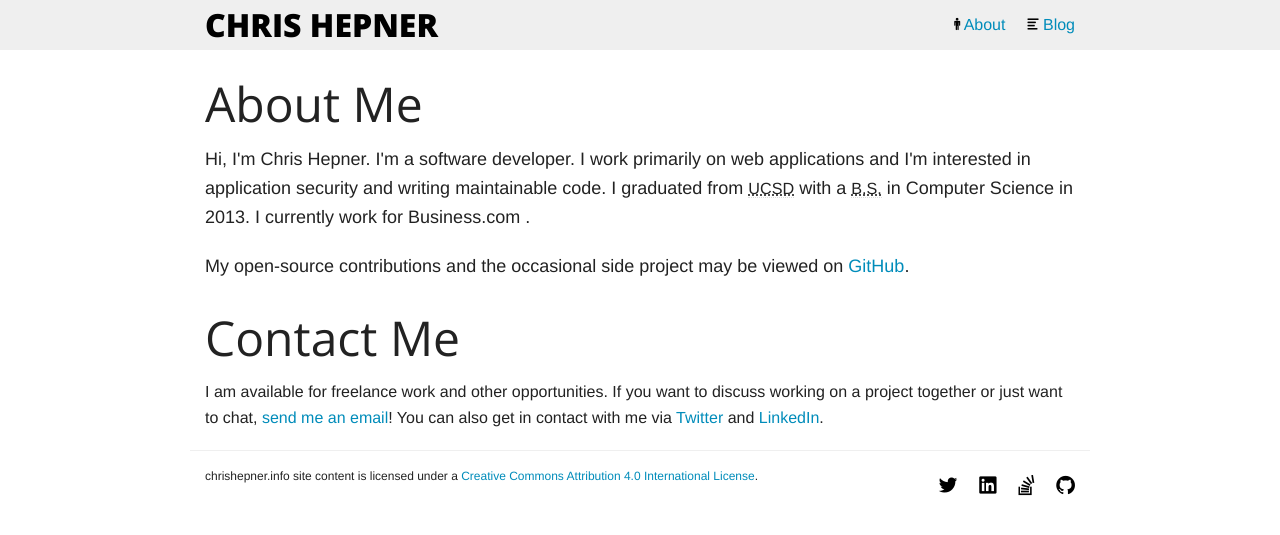
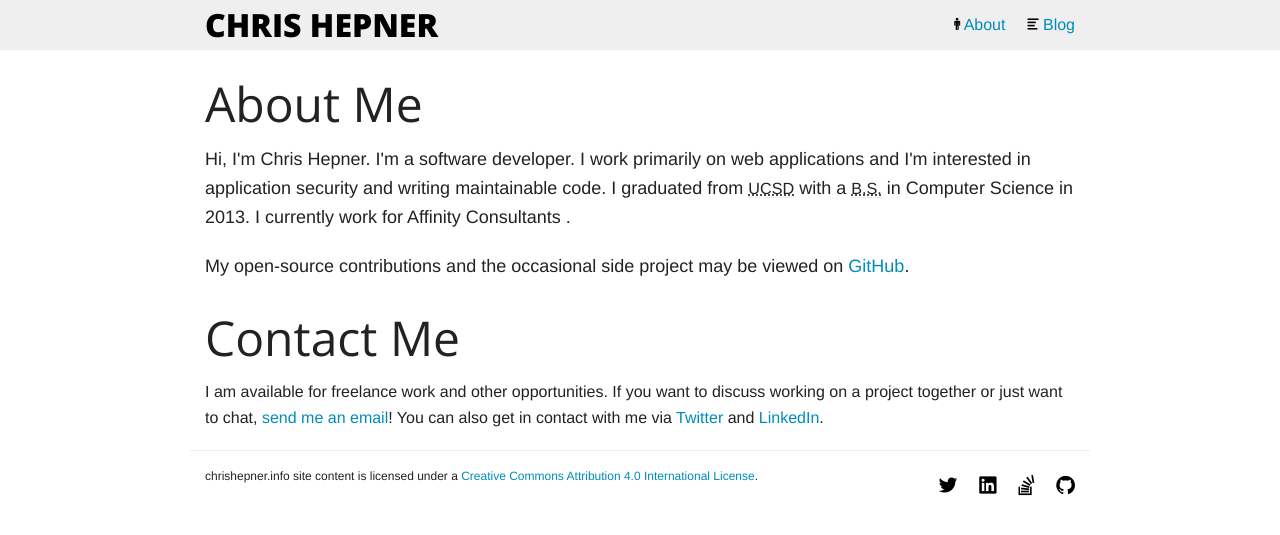
Before and after one commit to chrishepner/chrishepner.github.io, a Jekyll site: the page built from index.html, in a window 1280 px wide. Shown: the top 535 px of the page. Built offline with Jekyll 4.4.1, drawn with Linux system fonts in a browser that asks for light colours.

Commit message:
Update current employer

```diff
--- a/index.html
+++ b/index.html
@@ -16,7 +16,7 @@ layout: default
             with a <abbr title="Bachelor of Science">B.S.</abbr> in Computer Science in 2013.
         I currently work for
             <span itemprop="worksFor" itemscope itemtype="http://schema.org/Corporation">
-                <span itemprop="name">Business.com</span>
+                <span itemprop="name">Affinity Consultants</span>
             </span>.
         </p>
         <p>
```
